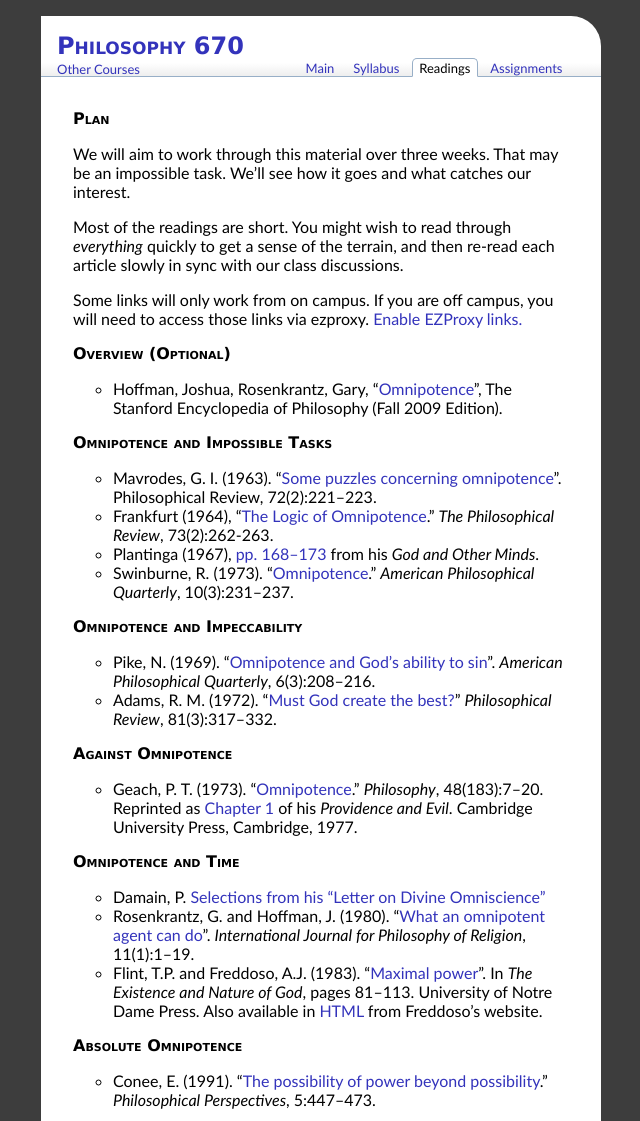
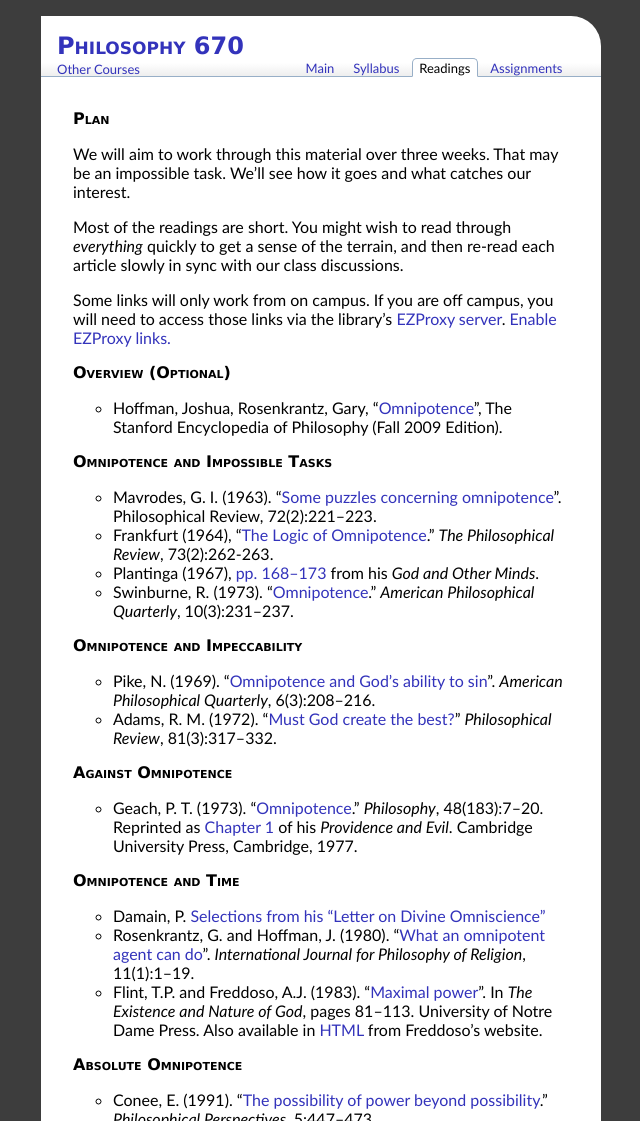
Before and after one commit to dsanson/dsanson.github.com, a Jekyll site: the page built from 670f2010/readings/_posts/2010-09-20-readings-on-omnipotence.markdown, in a window 1280 px wide, cut to the strip 0-1121 px from the top of the page. Shown: the whole strip, without its empty margins (319-959 px from the left). Built offline with Jekyll 4.4.1, drawn with Linux system fonts in a browser that asks for light colours; nearby versions of some CDN libraries; Markdown is read by kramdown in place of the engine named in the settings.

Commit message:
ezproxy explanation link

```diff
--- a/670f2010/readings/_posts/2010-09-20-readings-on-omnipotence.markdown
+++ b/670f2010/readings/_posts/2010-09-20-readings-on-omnipotence.markdown
@@ -16,7 +16,7 @@ Most of the readings are short. You might wish to read through
 re-read each article slowly in sync with our class discussions.
 
 Some links will only work from on campus. If you are off campus,
-you will need to access those links via ezproxy. {% include proxifybutton.html %}
+you will need to access those links via the library's [EZProxy server](http://library.osu.edu/help/help-with-tools/ezproxy). {% include proxifybutton.html %}
 
 
 
```
